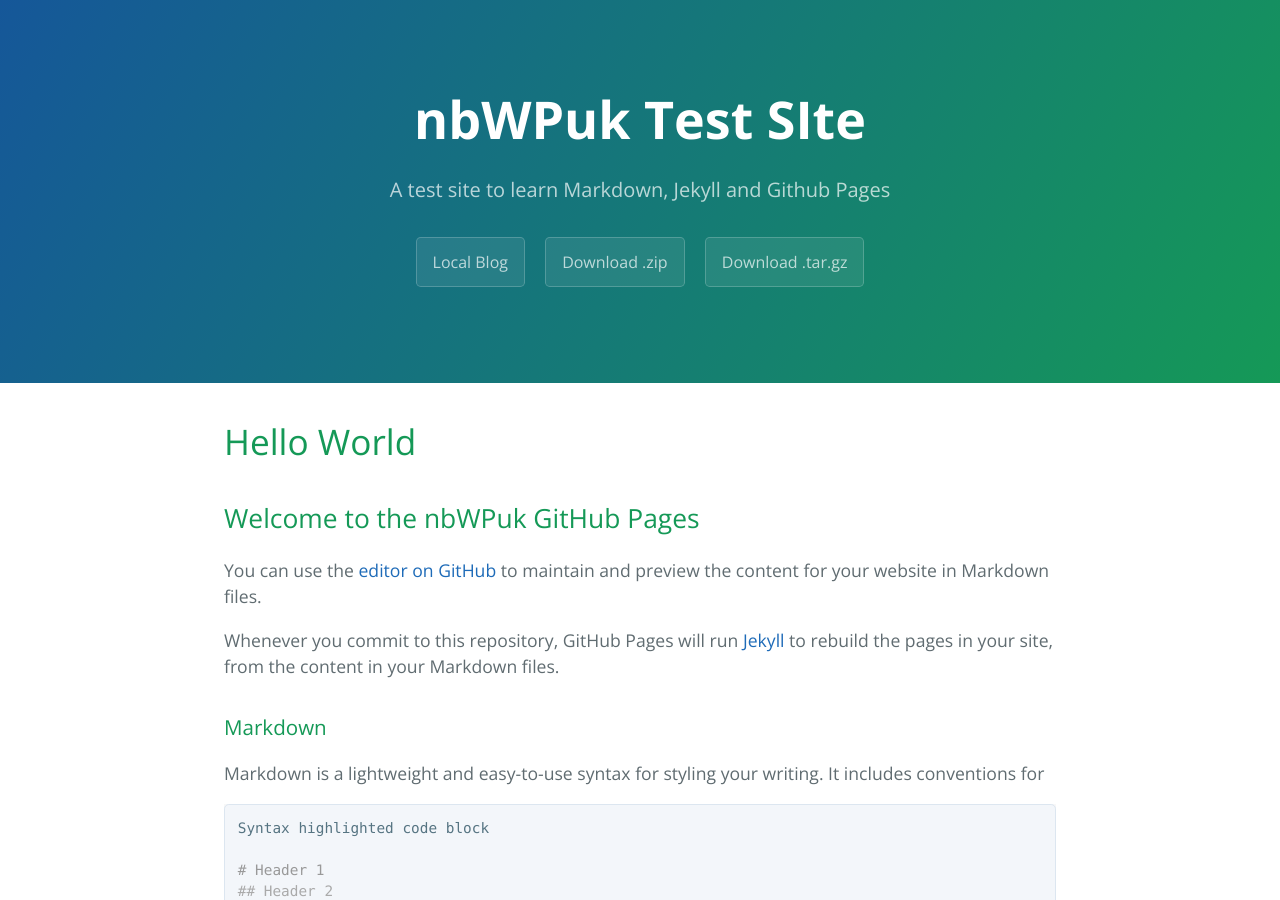
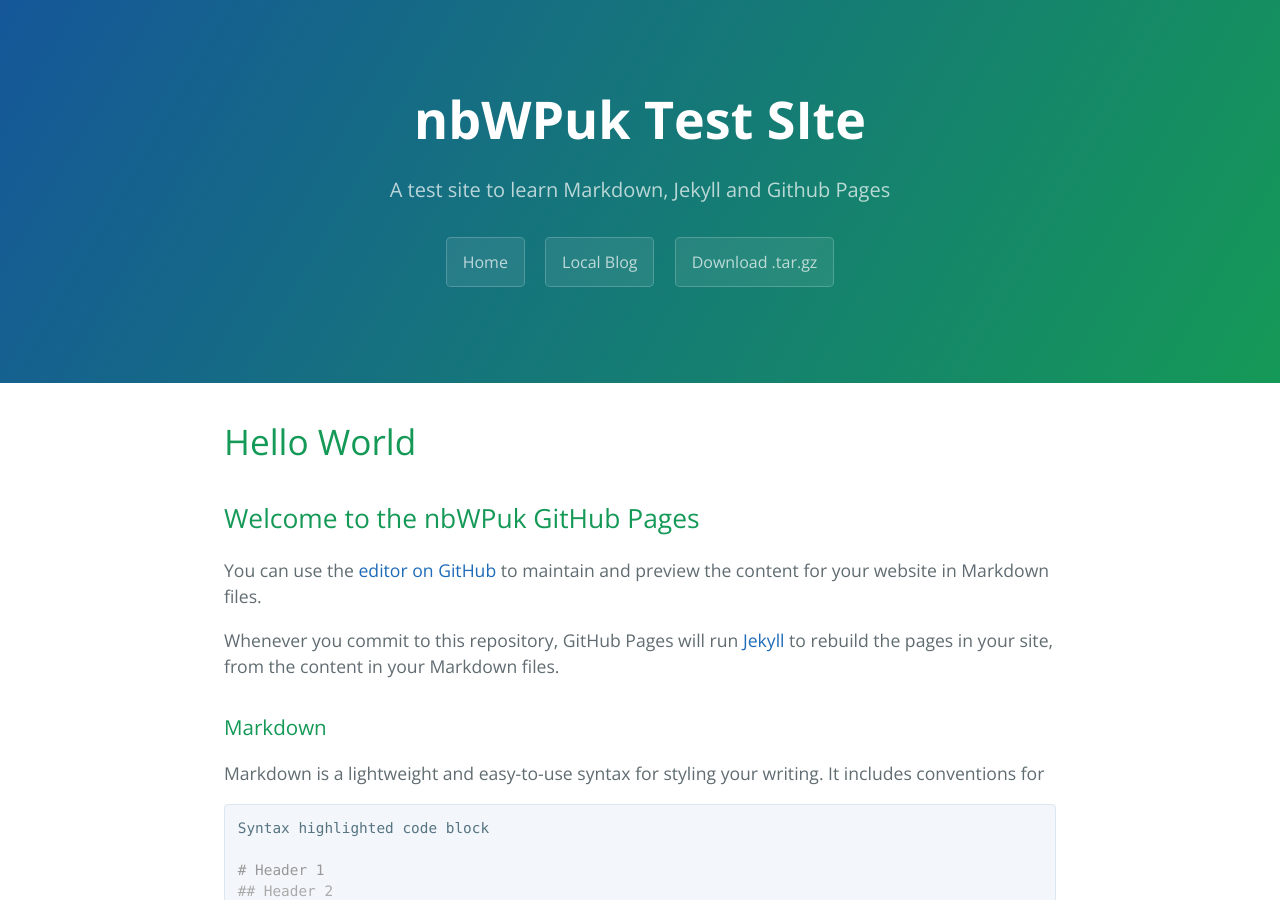
Before and after one commit to nbwpuk/nbwpuk.github.io, a Jekyll site: the page built from README.md, in a window 1280 px wide and 900 px high. Built offline with Jekyll 4.4.1, drawn with Linux system fonts in a browser that asks for light colours; our own code applies the rules of GitHub Pages for plain Markdown files.

Commit message:
Changed menu to add Home

```diff
--- a/_includes/page-header.html
+++ b/_includes/page-header.html
@@ -1,7 +1,7 @@
 <section class="page-header">
   <h1 class="project-name">{{ site.title }}</h1>
   <h2 class="project-tagline">{{ site.tagline }}</h2>
+  <a href="https://nbwpuk.github.io/" class="btn">Home</a>
   <a href="https://nbwpuk.github.io/blog" class="btn">Local Blog</a>
-  <a href="#" class="btn">Download .zip</a>
   <a href="#" class="btn">Download .tar.gz</a>
 </section>
```
